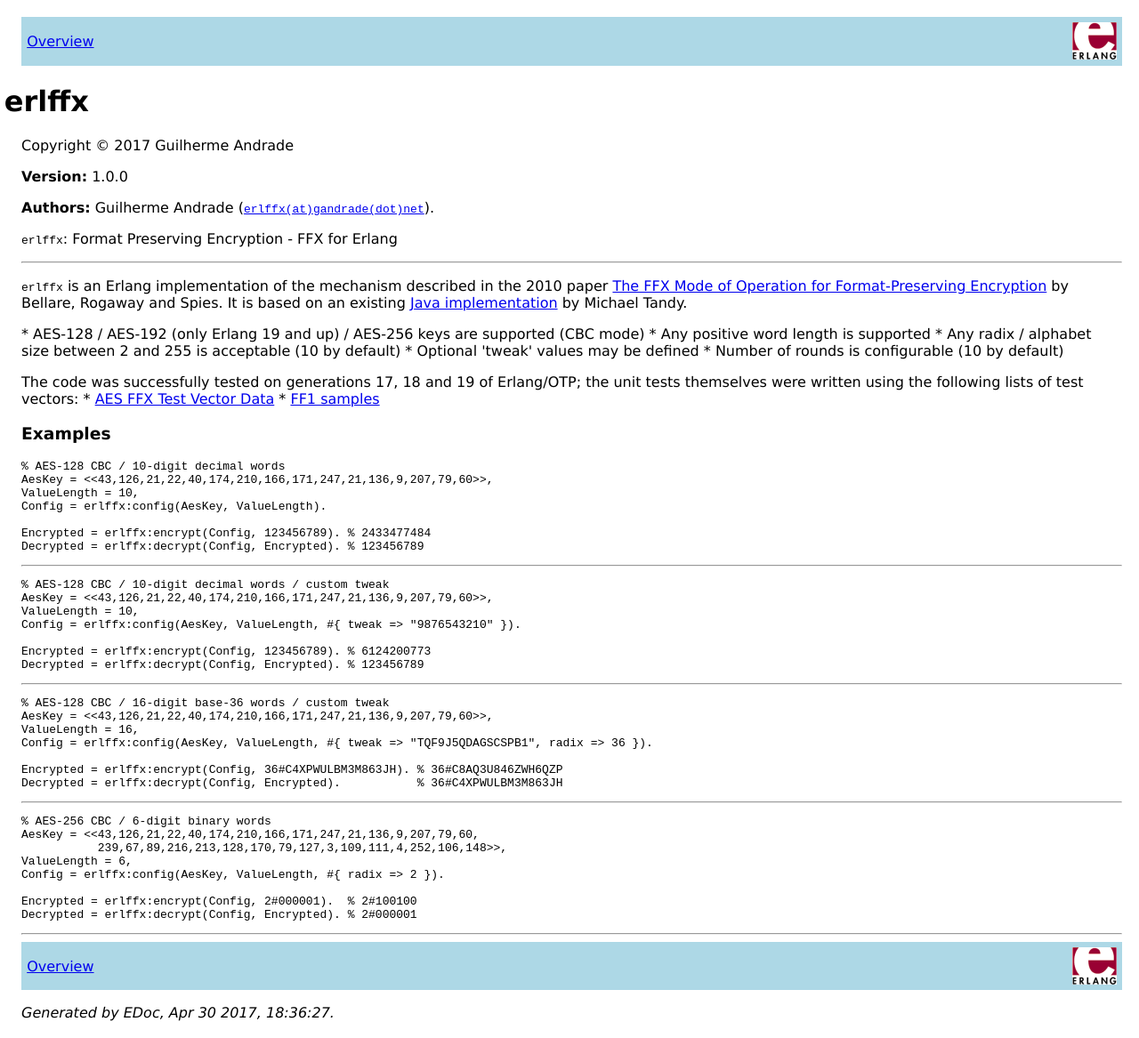
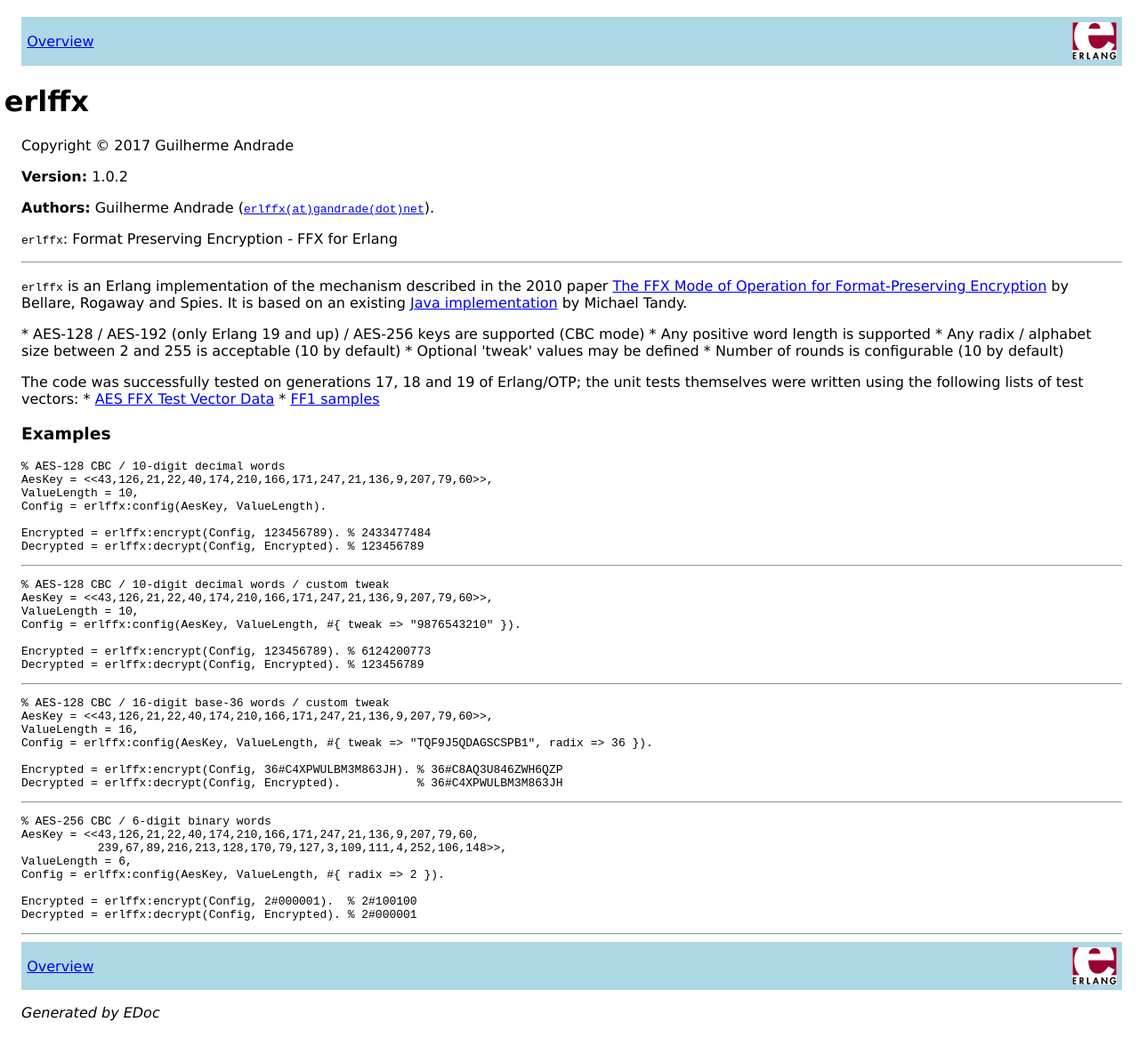
Before and after one commit to g-andrade/erlffx, a plain HTML site: page doc/overview-summary.html in a window 1280 px wide. Shown: the whole page at 89% size. Drawn offline with Linux system fonts and the light colour scheme.

Commit message:
Regenerate documentation

```diff
--- a/doc/overview-summary.html
+++ b/doc/overview-summary.html
@@ -9,7 +9,7 @@
 <div class="navbar"><a name="#navbar_top"></a><table width="100%" border="0" cellspacing="0" cellpadding="2" summary="navigation bar"><tr><td><a href="overview-summary.html" target="overviewFrame">Overview</a></td><td><a href="http://www.erlang.org/"><img src="erlang.png" align="right" border="0" alt="erlang logo"></a></td></tr></table></div>
 <h1>erlffx</h1>
 <p>Copyright © 2017 Guilherme Andrade</p>
-<p><b>Version:</b> 1.0.0</p>
+<p><b>Version:</b> 1.0.2</p>
 <p><b>Authors:</b> Guilherme Andrade (<a href="mailto:erlffx(at)gandrade(dot)net"><tt>erlffx(at)gandrade(dot)net</tt></a>).</p>
 <p><code>erlffx</code>: Format Preserving Encryption - FFX for Erlang</p>
 
@@ -78,6 +78,6 @@ Decrypted = erlffx:decrypt(Config, Encrypted). % 2#000001
 
 <hr>
 <div class="navbar"><a name="#navbar_bottom"></a><table width="100%" border="0" cellspacing="0" cellpadding="2" summary="navigation bar"><tr><td><a href="overview-summary.html" target="overviewFrame">Overview</a></td><td><a href="http://www.erlang.org/"><img src="erlang.png" align="right" border="0" alt="erlang logo"></a></td></tr></table></div>
-<p><i>Generated by EDoc, Apr 30 2017, 18:36:27.</i></p>
+<p><i>Generated by EDoc</i></p>
 </body>
 </html>
```
Also changed, not shown: doc/erlffx.html (+1 -1 lines), 3 other files.
